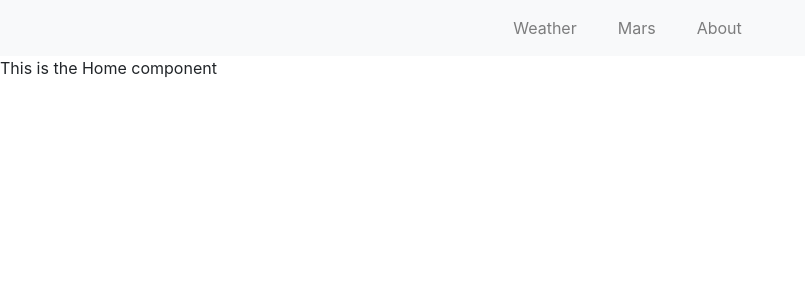
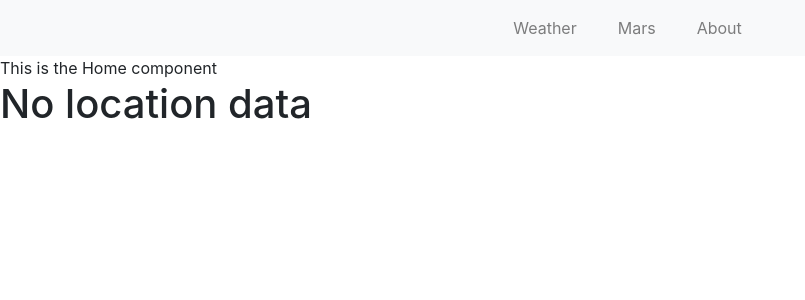
Before and after one commit to jhurst502/Weather, a React (Create React App) app in the folder client/: page / in a window 1280 px wide. Shown: the top 300 px of the page, without its empty margins (0-805 px from the left). Built offline with nearby package versions, Linux system fonts and the light colour scheme; no server answers.

Commit message:
added geolocation for incoming weather API

```diff
--- /dev/null
+++ b/client/src/components/GeoLocation.js
@@ -0,0 +1,43 @@
+import { useState, useEffect } from "react"
+
+function useGeoLocation() {
+    const [location, setLocation] = useState({
+        loaded: false,
+        coordinates: { lat: '', lng: '' }
+    });
+
+    const onSuccess = location => {
+        setLocation({
+            loaded: true,
+            coordinates: {
+                lat: location.coords.latitude,
+                lng: location.coords.longitude
+            },
+        });
+    }
+
+    const onError = error => {
+        setLocation({
+            loaded: true,
+            error
+        });
+    }
+
+    useEffect(() => {
+        if (!('geolocation' in navigator)) {
+            setLocation((state) => ({
+                ...state,
+                loaded: true,
+                error: {
+                    code: 0,
+                    message: "Geolocation not enabled"
+                },
+            }));
+        }
+        navigator.geolocation.getCurrentPosition(onSuccess, onError);
+    }, []);
+
+    return location;
+};
+
+export default useGeoLocation;
--- a/client/src/components/Home.js
+++ b/client/src/components/Home.js
@@ -1,7 +1,11 @@
+import useGeoLocation from './GeoLocation';
 
 function Home() {
+    const location = useGeoLocation();
     return (
-        <div>This is the Home component</div>
+        <div>This is the Home component
+            <h1>{ location.loaded ? JSON.stringify(location.coordinates) : "No location data"}</h1>
+        </div>
     )
 }
 
```
Also changed, not shown: 1 other file (tests, documents, lock files or other folders).
